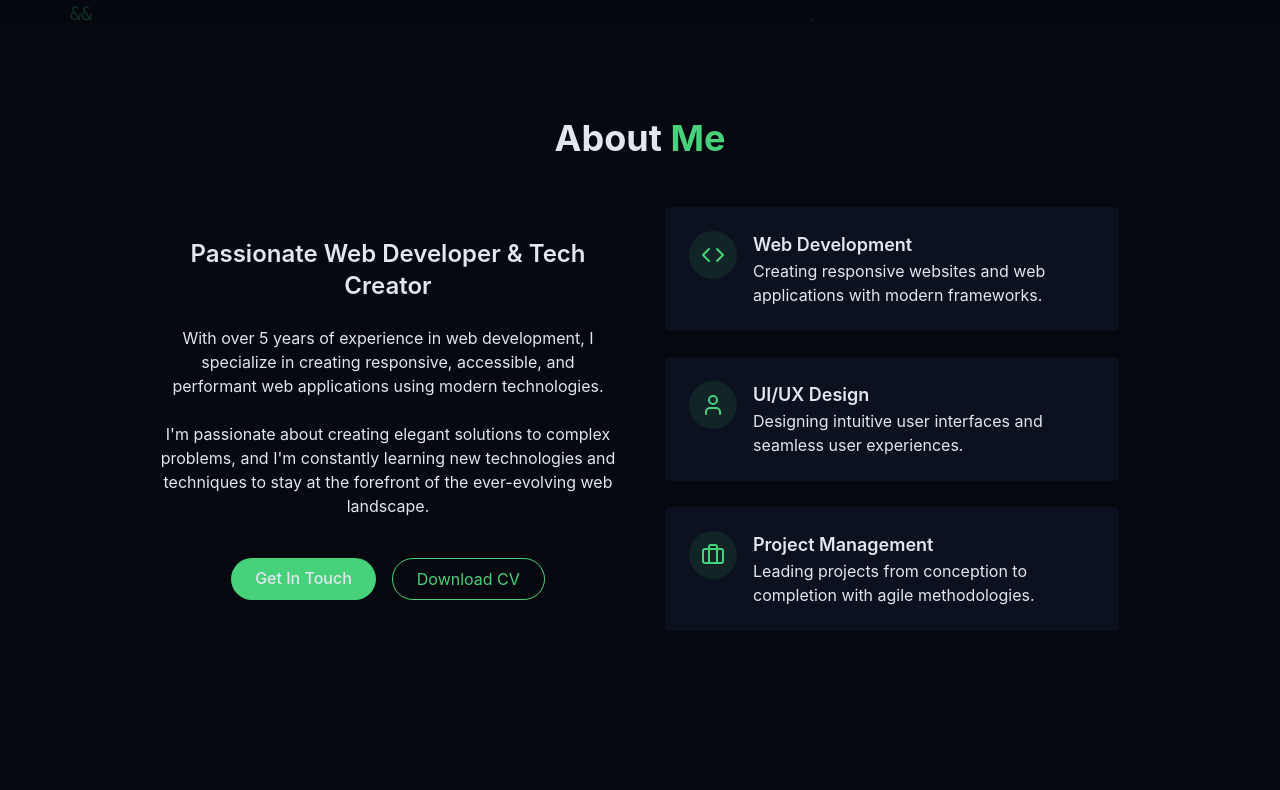
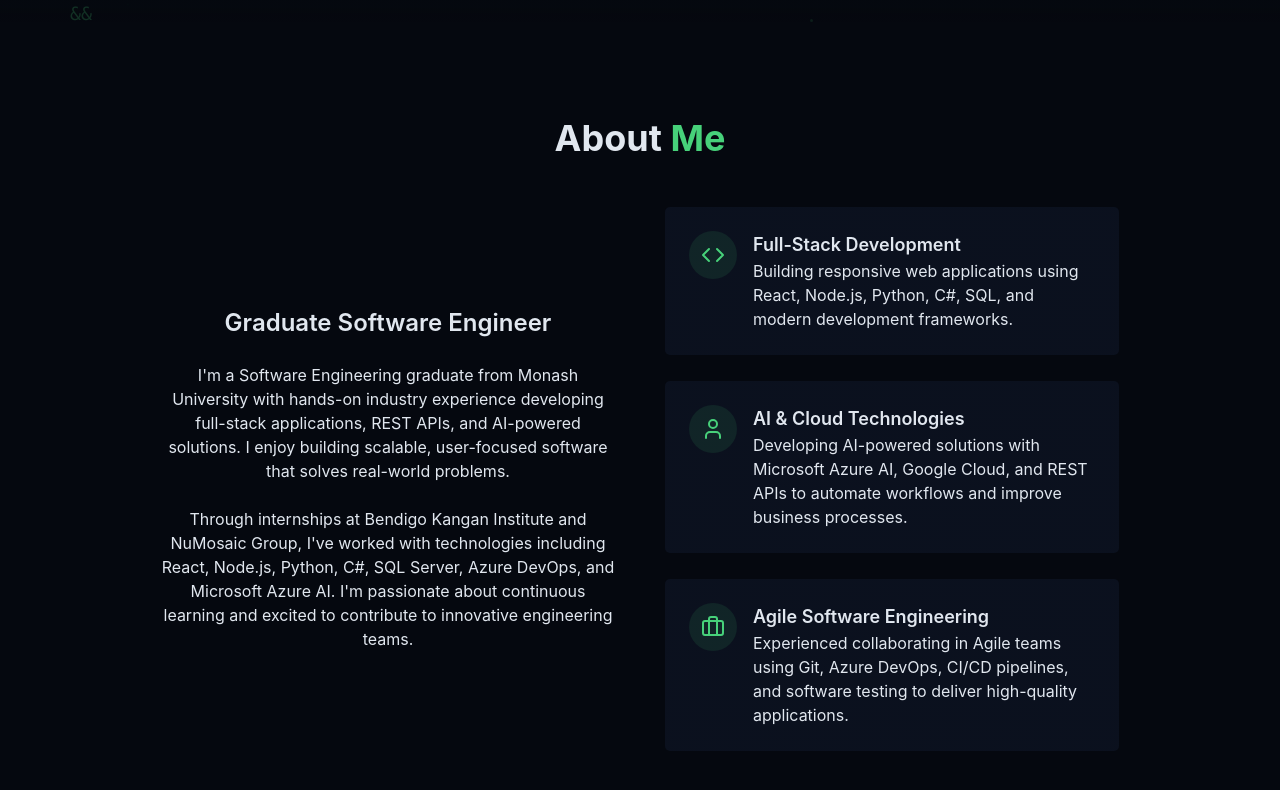
Before and after one commit to g-vohra/GarvVohraPortfolio, a React (Vite) app: page / in a window 1280 px wide. Shown: the part 778-1568 px from the top of the page. Before the commit the page ends 1506 px from the top, so only its background shows below. Built offline with nearby package versions, Linux system fonts and the light colour scheme.

Commit message:
Wrote my experience

```diff
--- a/src/components/AboutSection.jsx
+++ b/src/components/AboutSection.jsx
@@ -3,44 +3,31 @@ import { Briefcase, Code, User } from "lucide-react";
 export const AboutSection = () => {
   return (
     <section id="about" className="py-24 px-4 relative">
-      {" "}
       <div className="container mx-auto max-w-5xl">
         <h2 className="text-3xl md:text-4xl font-bold mb-12 text-center">
-          About <span className="text-primary"> Me</span>
+          About <span className="text-primary">Me</span>
         </h2>
 
         <div className="grid grid-cols-1 md:grid-cols-2 gap-12 items-center">
           <div className="space-y-6">
             <h3 className="text-2xl font-semibold">
-              Passionate Web Developer & Tech Creator
+              Graduate Software Engineer
             </h3>
 
             <p className="text-muted-foreground">
-              With over 5 years of experience in web development, I specialize
-              in creating responsive, accessible, and performant web
-              applications using modern technologies.
+              I'm a Software Engineering graduate from Monash University with
+              hands-on industry experience developing full-stack applications,
+              REST APIs, and AI-powered solutions. I enjoy building scalable,
+              user-focused software that solves real-world problems.
             </p>
 
             <p className="text-muted-foreground">
-              I'm passionate about creating elegant solutions to complex
-              problems, and I'm constantly learning new technologies and
-              techniques to stay at the forefront of the ever-evolving web
-              landscape.
+              Through internships at Bendigo Kangan Institute and NuMosaic
+              Group, I've worked with technologies including React, Node.js,
+              Python, C#, SQL Server, Azure DevOps, and Microsoft Azure AI.
+              I'm passionate about continuous learning and excited to contribute
+              to innovative engineering teams.
             </p>
-
-            <div className="flex flex-col sm:flex-row gap-4 pt-4 justify-center">
-              <a href="#contact" className="cosmic-button">
-                {" "}
-                Get In Touch
-              </a>
-
-              <a
-                href=""
-                className="px-6 py-2 rounded-full border border-primary text-primary hover:bg-primary/10 transition-colors duration-300"
-              >
-                Download CV
-              </a>
-            </div>
           </div>
 
           <div className="grid grid-cols-1 gap-6">
@@ -49,29 +36,38 @@ export const AboutSection = () => {
                 <div className="p-3 rounded-full bg-primary/10">
                   <Code className="h-6 w-6 text-primary" />
                 </div>
+
                 <div className="text-left">
-                  <h4 className="font-semibold text-lg"> Web Development</h4>
+                  <h4 className="font-semibold text-lg">
+                    Full-Stack Development
+                  </h4>
                   <p className="text-muted-foreground">
-                    Creating responsive websites and web applications with
-                    modern frameworks.
+                    Building responsive web applications using React, Node.js,
+                    Python, C#, SQL, and modern development frameworks.
                   </p>
                 </div>
               </div>
             </div>
+
             <div className="gradient-border p-6 card-hover">
               <div className="flex items-start gap-4">
                 <div className="p-3 rounded-full bg-primary/10">
                   <User className="h-6 w-6 text-primary" />
                 </div>
+
                 <div className="text-left">
-                  <h4 className="font-semibold text-lg">UI/UX Design</h4>
+                  <h4 className="font-semibold text-lg">
+                    AI & Cloud Technologies
+                  </h4>
                   <p className="text-muted-foreground">
-                    Designing intuitive user interfaces and seamless user
-                    experiences.
+                    Developing AI-powered solutions with Microsoft Azure AI,
+                    Google Cloud, and REST APIs to automate workflows and
+                    improve business processes.
                   </p>
                 </div>
               </div>
             </div>
+
             <div className="gradient-border p-6 card-hover">
               <div className="flex items-start gap-4">
                 <div className="p-3 rounded-full bg-primary/10">
@@ -79,10 +75,13 @@ export const AboutSection = () => {
                 </div>
 
                 <div className="text-left">
-                  <h4 className="font-semibold text-lg">Project Management</h4>
+                  <h4 className="font-semibold text-lg">
+                    Agile Software Engineering
+                  </h4>
                   <p className="text-muted-foreground">
-                    Leading projects from conception to completion with agile
-                    methodologies.
+                    Experienced collaborating in Agile teams using Git,
+                    Azure DevOps, CI/CD pipelines, and software testing to
+                    deliver high-quality applications.
                   </p>
                 </div>
               </div>
```
